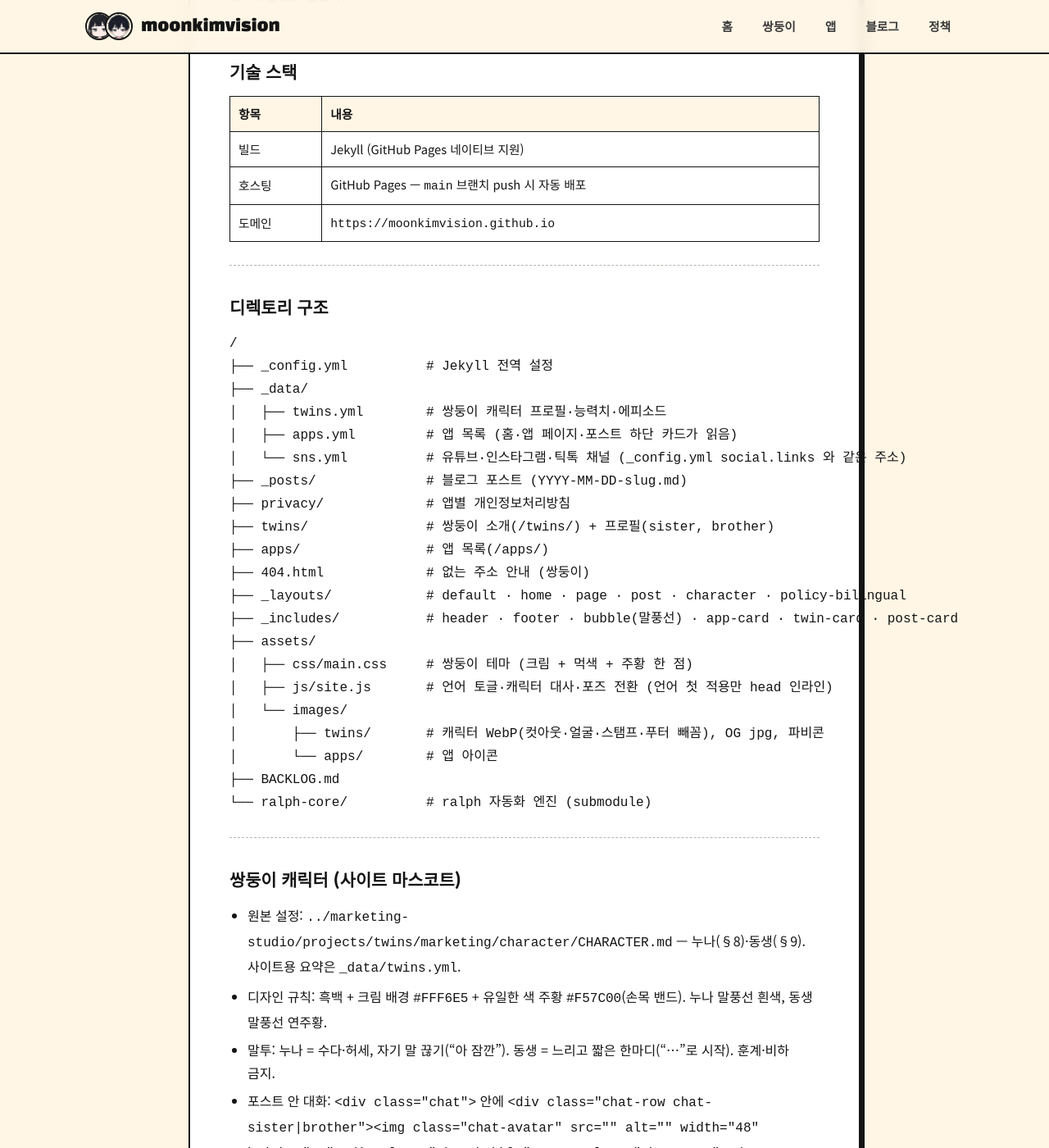
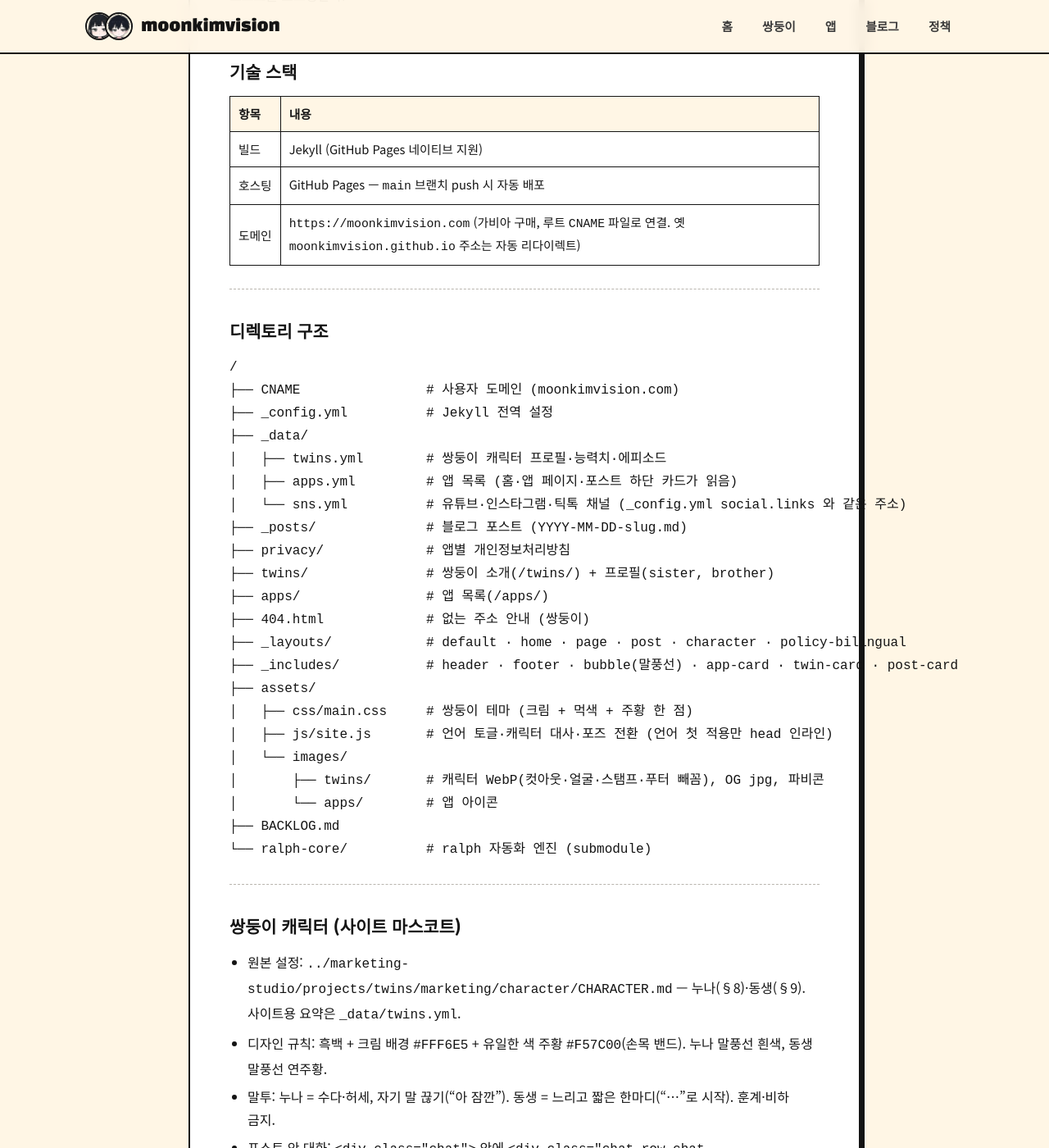
Before and after one commit to moonkimvision/moonkimvision.github.io, a Jekyll site: the page built from CLAUDE.md, in a window 1280 px wide and 1400 px high, scrolled down 388 px. Shown: the whole window at 82% size. Built offline with Jekyll 4.4.1, drawn with Linux system fonts in a browser that asks for light colours; our own code applies the rules of GitHub Pages for plain Markdown files; some of the changed text lies outside the part shown.

Commit message:
moonkimvision.com 도메인 연결
Co-Authored-By: Claude Opus 5.5 <noreply@anthropic.com>

````diff
--- a/CLAUDE.md
+++ b/CLAUDE.md
@@ -11,7 +11,7 @@ Jekyll 기반 GitHub Pages 블로그.
 |------|------|
 | 빌드 | Jekyll (GitHub Pages 네이티브 지원) |
 | 호스팅 | GitHub Pages — `main` 브랜치 push 시 자동 배포 |
-| 도메인 | `https://moonkimvision.github.io` |
+| 도메인 | `https://moonkimvision.com` (가비아 구매, 루트 `CNAME` 파일로 연결. 옛 `moonkimvision.github.io` 주소는 자동 리다이렉트) |
 
 ---
 
@@ -19,6 +19,7 @@ Jekyll 기반 GitHub Pages 블로그.
 
 ```
 /
+├── CNAME                # 사용자 도메인 (moonkimvision.com)
 ├── _config.yml          # Jekyll 전역 설정
 ├── _data/
 │   ├── twins.yml        # 쌍둥이 캐릭터 프로필·능력치·에피소드
@@ -73,7 +74,7 @@ bundle exec jekyll build
 ### 정책 페이지 (개인정보처리방침 등)
 - 경로: `privacy/<앱-슬러그>.md`
 - permalink: `/privacy/<앱-슬러그>/`
-- Google Play 등록 URL 예시: `https://moonkimvision.github.io/privacy/my-app/`
+- Google Play 등록 URL 예시: `https://moonkimvision.com/privacy/my-app/`
 - layout: `policy-bilingual` (한/영 토글, `title_ko`·`title_en`) 또는 `page`
 - 정책 페이지 URL 은 스토어에 등록돼 있으므로 바꾸지 않는다.
 
--- /dev/null
+++ b/CNAME
@@ -0,0 +1 @@
+moonkimvision.com
--- a/_config.yml
+++ b/_config.yml
@@ -1,6 +1,6 @@
 title: MoonKimVision
 description: 무표정 쌍둥이 남매가 안내하는 moonkimvision의 모바일 앱과 이야기
-url: "https://moonkimvision.github.io"
+url: "https://moonkimvision.com"
 baseurl: ""
 lang: ko
 
````
Also changed, not shown: .claude/commands/new-policy.md, .claude/commands/new-post.md.
